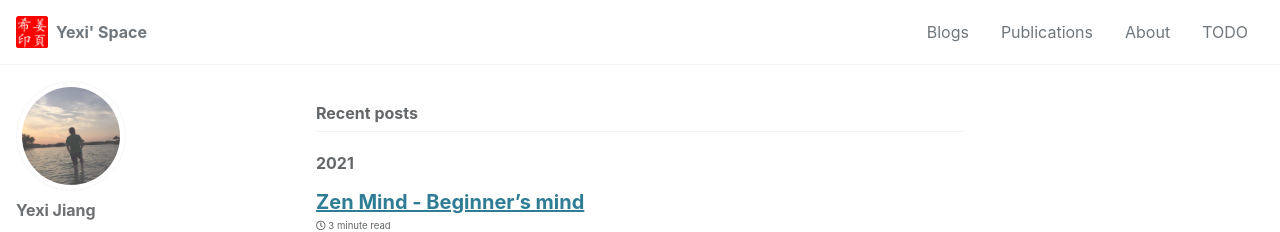
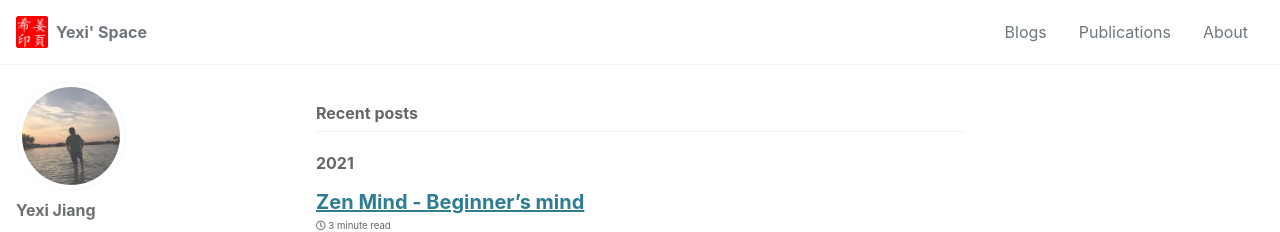
Before and after one commit to yxjiang/yxjiang.github.io, a Jekyll site: the page built from index.html, in a window 1280 px wide. Shown: the top 232 px of the page. Built offline with Jekyll 4.4.1, drawn with Linux system fonts in a browser that asks for light colours; cached includes are drawn as plain includes; the list of posts is cut into pages by our own code.

Commit message:
remove todo from navigation

```diff
--- a/_data/navigation.yml
+++ b/_data/navigation.yml
@@ -6,8 +6,6 @@ main:
     url: /publications/
   - title: "About"
     url: /about/
-  - title: "TODO"
-    url: /todo/
   # - title: "About"
   #   url: https://mmistakes.github.io/minimal-mistakes/about/
   # - title: "Sample Posts"
```
